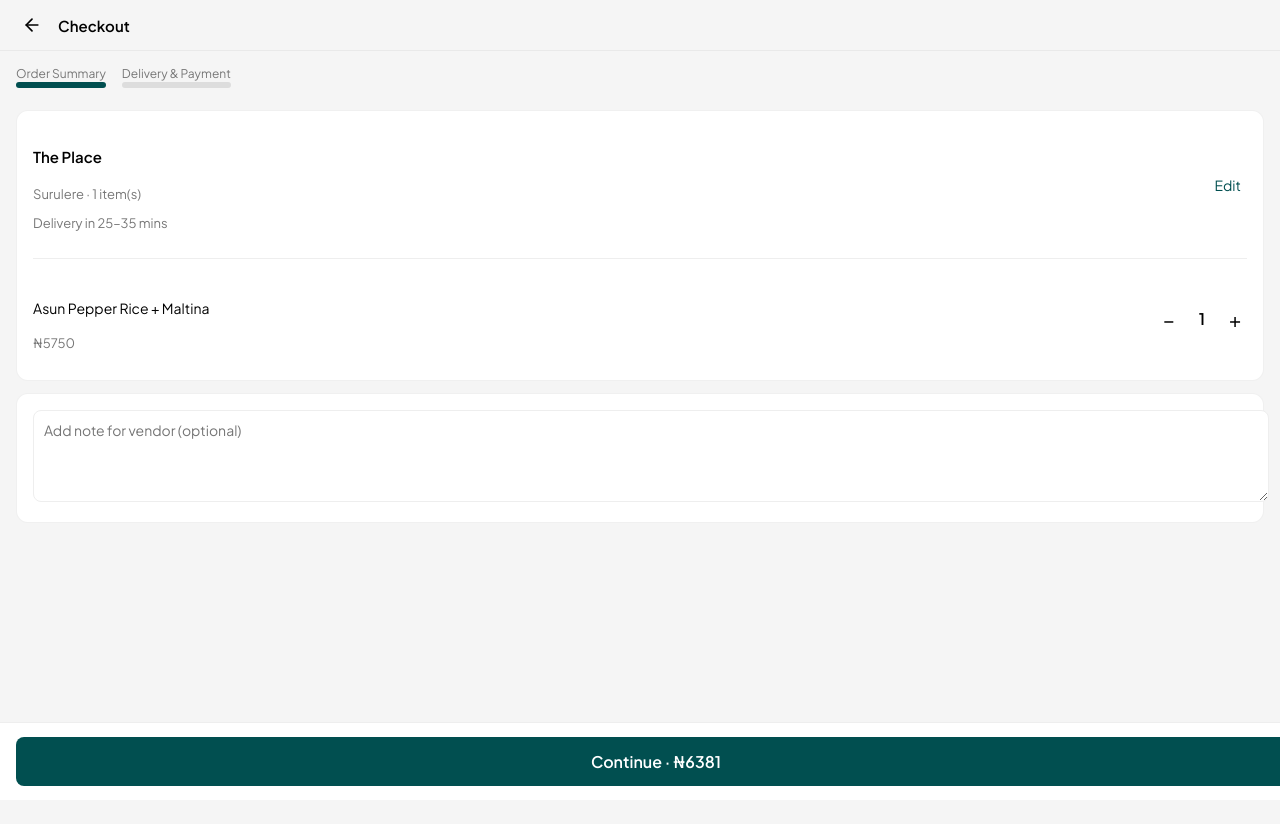
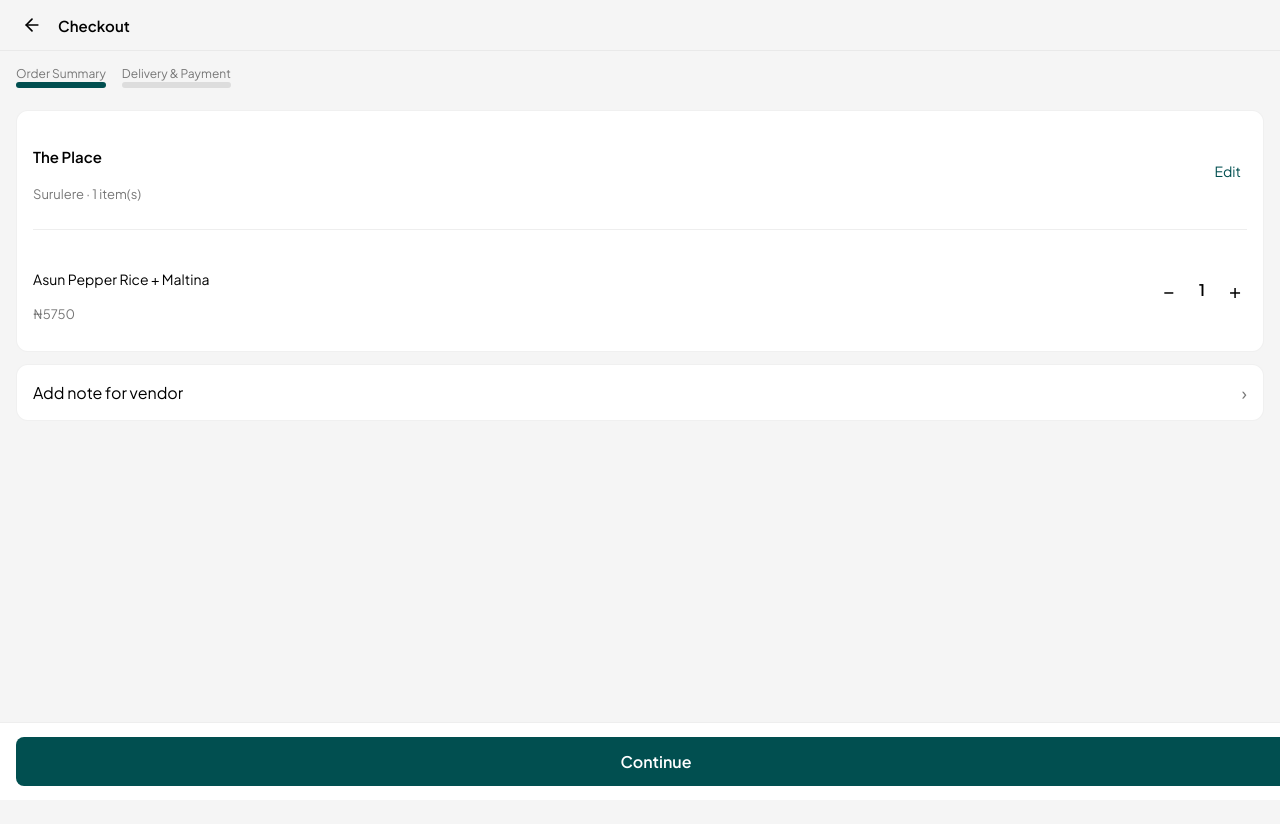
Before and after one commit to ay30bg/droppa, a React (Create React App) app: page /checkout in a window 1280 px wide. Shown: the top 824 px of the page. Built offline with nearby package versions, Linux system fonts and the light colour scheme.

Commit message:
Update Checkout.jsx

```diff
--- a/src/pages/Checkout.jsx
+++ b/src/pages/Checkout.jsx
@@ -15,9 +15,6 @@ export default function Checkout() {
       qty: 1,
     },
   ]);
-
-  const [paymentMethod, setPaymentMethod] = useState("card");
-  const [note, setNote] = useState("");
 
   const changeQty = (id, type) => {
     setCart((prev) =>
@@ -40,10 +37,7 @@ export default function Checkout() {
   );
 
   const deliveryFee = 200;
-  const vat = subtotal * 0.075;
-  const total = subtotal + deliveryFee + vat;
-
-  const canPlaceOrder = cart.length > 0;
+  const total = subtotal + deliveryFee;
 
   return (
     <div className="ck-page">
@@ -78,22 +72,18 @@ export default function Checkout() {
               <div>
                 <h4>The Place</h4>
                 <p>Surulere · {cart.length} item(s)</p>
-                <p className="ck-eta">Delivery in 25–35 mins</p>
               </div>
-              <button className="ck-edit" onClick={() => navigate(-1)}>
+              <button
+                className="ck-edit"
+                onClick={() => navigate(-1)}
+              >
                 Edit
               </button>
             </div>
 
             <div className="ck-divider" />
 
-            {cart.length === 0 ? (
-              <div className="ck-empty">
-                <p>Your cart is empty</p>
-                <button onClick={() => navigate(-1)}>Add items</button>
-              </div>
-            ) : (
-              cart.map((item) => (
+            {cart.map((item) => (
               <div className="ck-item" key={item.id}>
                 <div className="ck-item-info">
                   <p className="ck-item-name">{item.name}</p>
@@ -110,17 +100,12 @@ export default function Checkout() {
                   </button>
                 </div>
               </div>
-              ))
-            )}
+            ))}
           </div>
 
-          <div className="ck-card">
-            <textarea
-              className="ck-note"
-              placeholder="Add note for vendor (optional)"
-              value={note}
-              onChange={(e) => setNote(e.target.value)}
-            />
+          <div className="ck-card ck-row">
+            <span>Add note for vendor</span>
+            <span className="ck-arrow">›</span>
           </div>
         </>
       )}
@@ -143,35 +128,11 @@ export default function Checkout() {
           </div>
 
           <div className="ck-card">
-            <h4 className="ck-section-title">Payment method</h4>
-
-            <label className="ck-radio">
-              <input
-                type="radio"
-                name="payment"
-                checked={paymentMethod === "card"}
-                onChange={() => setPaymentMethod("card")}
-              />
-              Card
-            </label>
-
-            <label className="ck-radio">
-              <input
-                type="radio"
-                name="payment"
-                checked={paymentMethod === "transfer"}
-                onChange={() => setPaymentMethod("transfer")}
-              />
-              Bank Transfer
-            </label>
-          </div>
-
-          <div className="ck-card">
             <h4 className="ck-section-title">Payment summary</h4>
 
             <div className="ck-summary-row">
               <span>Subtotal</span>
-              <span>₦{subtotal.toFixed(0)}</span>
+              <span>₦{subtotal}</span>
             </div>
 
             <div className="ck-summary-row">
@@ -179,16 +140,11 @@ export default function Checkout() {
               <span>₦{deliveryFee}</span>
             </div>
 
-            <div className="ck-summary-row">
-              <span>VAT (7.5%)</span>
-              <span>₦{vat.toFixed(0)}</span>
-            </div>
-
             <div className="ck-divider" />
 
             <div className="ck-summary-row total">
               <span>Total</span>
-              <span>₦{total.toFixed(0)}</span>
+              <span>₦{total}</span>
             </div>
           </div>
         </>
@@ -199,18 +155,14 @@ export default function Checkout() {
         {step === 1 ? (
           <button
             className="ck-pay"
-            disabled={!cart.length}
             onClick={() => setStep(2)}
           >
-            Continue · ₦{total.toFixed(0)}
+            Continue
           </button>
         ) : (
-          <>
-            <button className="ck-pay" disabled={!canPlaceOrder}>
-              Place Order · ₦{total.toFixed(0)}
+          <button className="ck-pay">
+            Place Order · ₦{total}
           </button>
-            <p className="ck-secure">🔒 Payments are secure and encrypted</p>
-          </>
         )}
       </div>
     </div>
```
Lines whose indentation alone changed are shown as unchanged.
